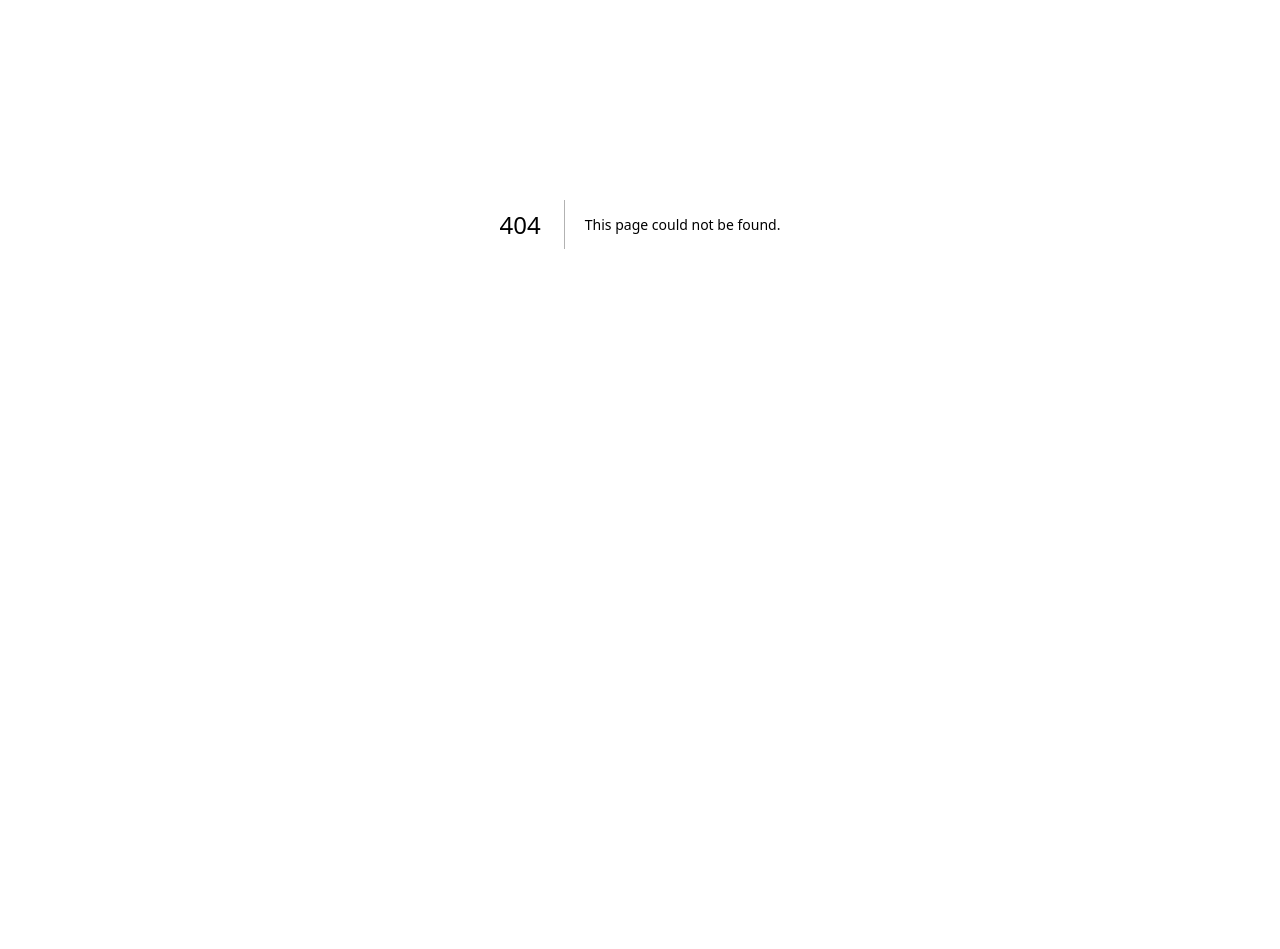
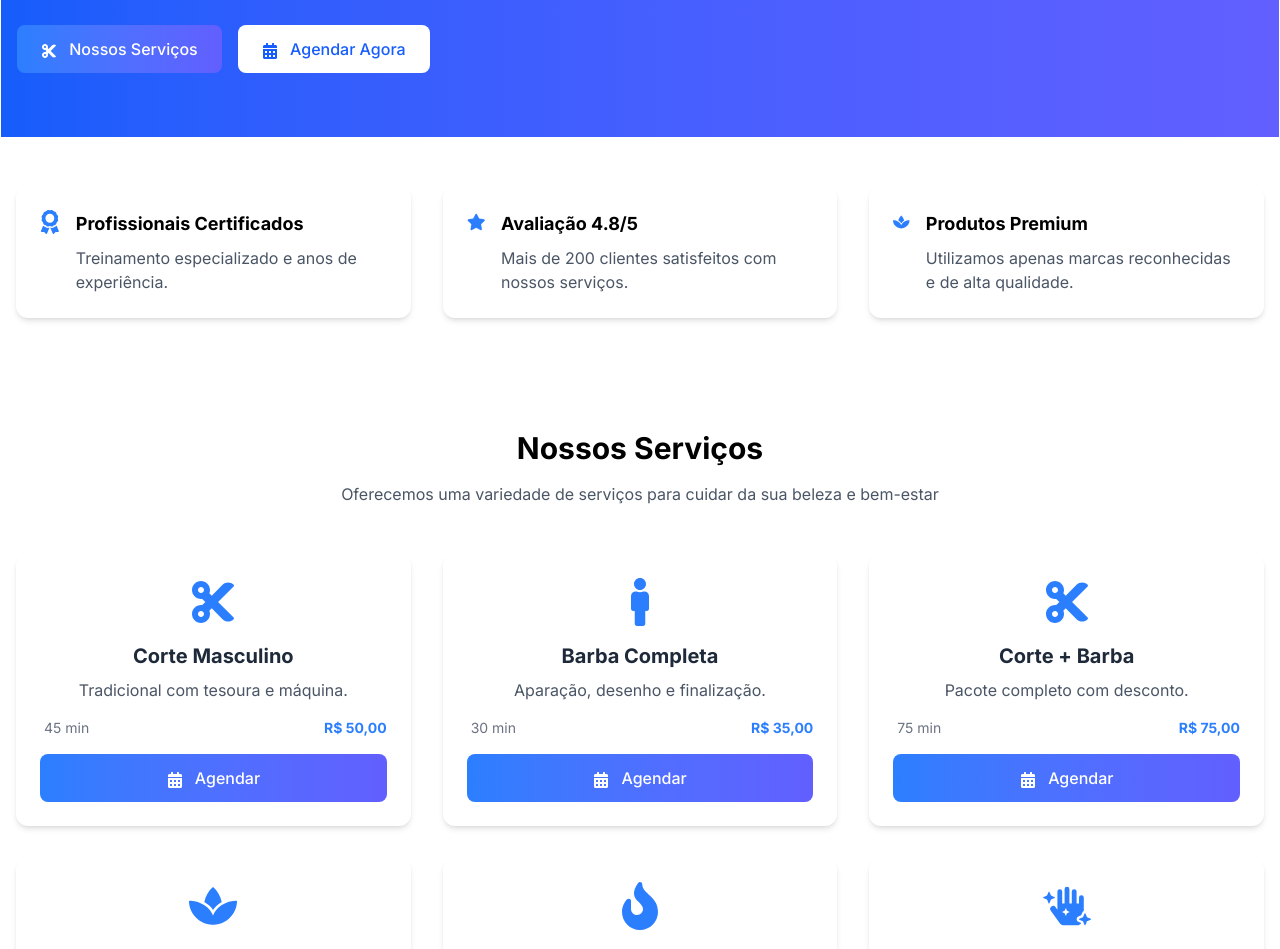
Before and after one commit to leonvaloes/agenda-do-barbeiro-front, a Next.js app: page /empresa/1 in a window 1280 px wide. Before the commit this address had no page. Shown: the part 240-1189 px from the top of the page. Before the commit the page ends 864 px from the top, so only its background shows below. Built offline with nearby package versions, Linux system fonts and the light colour scheme.

Commit message:
feat: tela da empresa na visão do cliente

```diff
--- /dev/null
+++ b/src/app/empresa/[nomeFantasia]/page.js
@@ -0,0 +1,118 @@
+'use client';
+
+import React from 'react';
+import { useParams } from 'next/navigation';
+import {
+    FaCut,
+    FaCalendarAlt,
+    FaPhoneAlt,
+    FaMapMarkerAlt,
+    FaAward,
+    FaStar,
+    FaSpa,
+    FaMale,
+    FaFire,
+    FaHandSparkles,
+} from 'react-icons/fa';
+
+function Page() {
+    const { nomeFantasia } = useParams();
+
+    return (
+        <>
+
+            {/* Banner */}
+            <div className="bg-gradient-to-r from-blue-600 to-indigo-500 text-white">
+                <div className="max-w-7xl px-4 py-16 border">
+                    <div className="max-w-2xl">
+                        <h2 className="text-4xl font-bold mb-4">Transforme seu visual conosco</h2>
+                        <p className="text-xl mb-6">Profissionais qualificados e os melhores produtos para cuidar da sua beleza</p>
+                        <div className="flex flex-wrap gap-4">
+                            <a
+                                href="#services"
+                                className="bg-gradient-to-r from-blue-500 to-indigo-500 text-white px-6 py-3 rounded-lg font-medium hover:shadow-lg transition"
+                            >
+                                <FaCut className="inline mr-2" /> Nossos Serviços
+                            </a>
+                            <a
+                                href="#"
+                                className="bg-white text-blue-600 px-6 py-3 rounded-lg font-medium hover:bg-gray-100 transition"
+                            >
+                                <FaCalendarAlt className="inline mr-2" /> Agendar Agora
+                            </a>
+                        </div>
+                    </div>
+                </div>
+            </div>
+
+            {/* Destaques */}
+            <div className="max-w-7xl mx-auto px-4 py-12 grid md:grid-cols-3 gap-8">
+                <div className="bg-white p-6 rounded-xl shadow-md flex items-start">
+                    <FaAward className="text-blue-500 text-2xl mr-4" />
+                    <div>
+                        <h3 className="font-bold text-lg mb-2">Profissionais Certificados</h3>
+                        <p className="text-gray-600">Treinamento especializado e anos de experiência.</p>
+                    </div>
+                </div>
+                <div className="bg-white p-6 rounded-xl shadow-md flex items-start">
+                    <FaStar className="text-blue-500 text-2xl mr-4" />
+                    <div>
+                        <h3 className="font-bold text-lg mb-2">Avaliação 4.8/5</h3>
+                        <p className="text-gray-600">Mais de 200 clientes satisfeitos com nossos serviços.</p>
+                    </div>
+                </div>
+                <div className="bg-white p-6 rounded-xl shadow-md flex items-start">
+                    <FaSpa className="text-blue-500 text-2xl mr-4" />
+                    <div>
+                        <h3 className="font-bold text-lg mb-2">Produtos Premium</h3>
+                        <p className="text-gray-600">Utilizamos apenas marcas reconhecidas e de alta qualidade.</p>
+                    </div>
+                </div>
+            </div>
+
+            {/* Serviços */}
+            <section id="services" className="max-w-7xl mx-auto px-4 py-16">
+                <div className="text-center mb-12">
+                    <h2 className="text-3xl font-bold mb-4">Nossos Serviços</h2>
+                    <p className="text-gray-600 max-w-2xl mx-auto">
+                        Oferecemos uma variedade de serviços para cuidar da sua beleza e bem-estar
+                    </p>
+                </div>
+
+                <div className="grid md:grid-cols-2 lg:grid-cols-3 gap-8">
+                    {[
+                        { icon: <FaCut />, title: 'Corte Masculino', desc: 'Tradicional com tesoura e máquina.', time: '45 min', price: 'R$ 50,00' },
+                        { icon: <FaMale />, title: 'Barba Completa', desc: 'Aparação, desenho e finalização.', time: '30 min', price: 'R$ 35,00' },
+                        { icon: <FaCut />, title: 'Corte + Barba', desc: 'Pacote completo com desconto.', time: '75 min', price: 'R$ 75,00' },
+                        { icon: <FaSpa />, title: 'Hidratação Capilar', desc: 'Tratamento intensivo.', time: '60 min', price: 'R$ 80,00' },
+                        { icon: <FaFire />, title: 'Progressiva', desc: 'Alisamento profissional.', time: '120 min', price: 'R$ 150,00' },
+                        { icon: <FaHandSparkles />, title: 'Manicure', desc: 'Cuidados completos para as mãos.', time: '45 min', price: 'R$ 40,00' },
+                    ].map((service, i) => (
+                        <div
+                            key={i}
+                            className="bg-white rounded-xl shadow-md hover:shadow-lg transform hover:-translate-y-1 transition p-6"
+                        >
+                            <div className="flex justify-center text-5xl text-blue-500 mb-4">
+                                {service.icon}
+                            </div>
+                            <h3 className="font-bold text-xl text-gray-800 mb-2 text-center">{service.title}</h3>
+                            <p className="text-gray-600 mb-4 text-center">{service.desc}</p>
+                            <div className="flex justify-between items-center text-sm text-gray-500 mb-4">
+                                <span><i className="far fa-clock mr-1"></i>{service.time}</span>
+                                <span className="font-bold text-blue-500">{service.price}</span>
+                            </div>
+                            <a
+                                href="#"
+                                className="bg-gradient-to-r from-blue-500 to-indigo-500 text-white w-full block text-center py-3 rounded-lg font-medium hover:shadow-lg transition"
+                            >
+                                <FaCalendarAlt className="inline mr-2" /> Agendar
+                            </a>
+                        </div>
+                    ))}
+                </div>
+            </section>
+        </>
+    );
+}
+
+export default Page;
```
